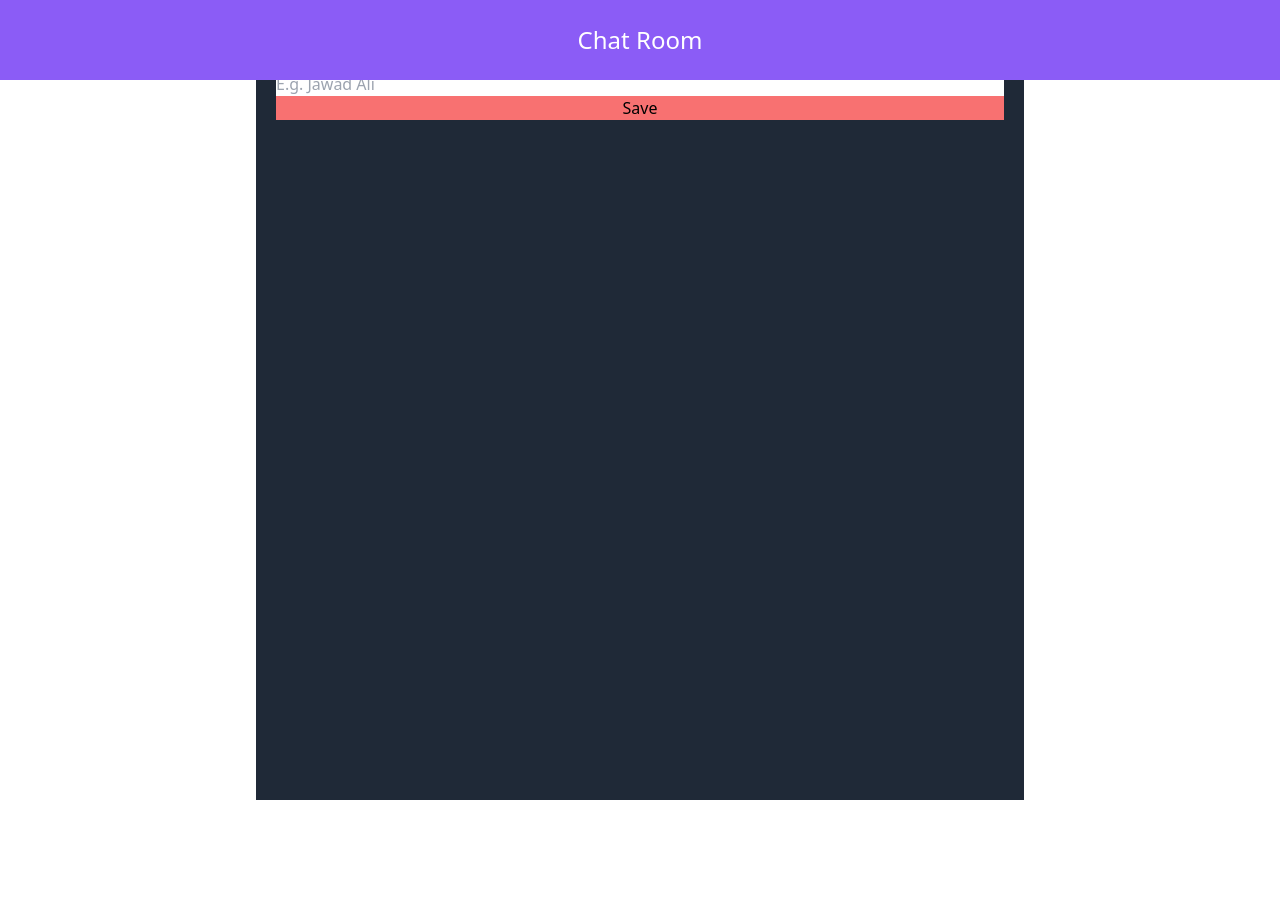
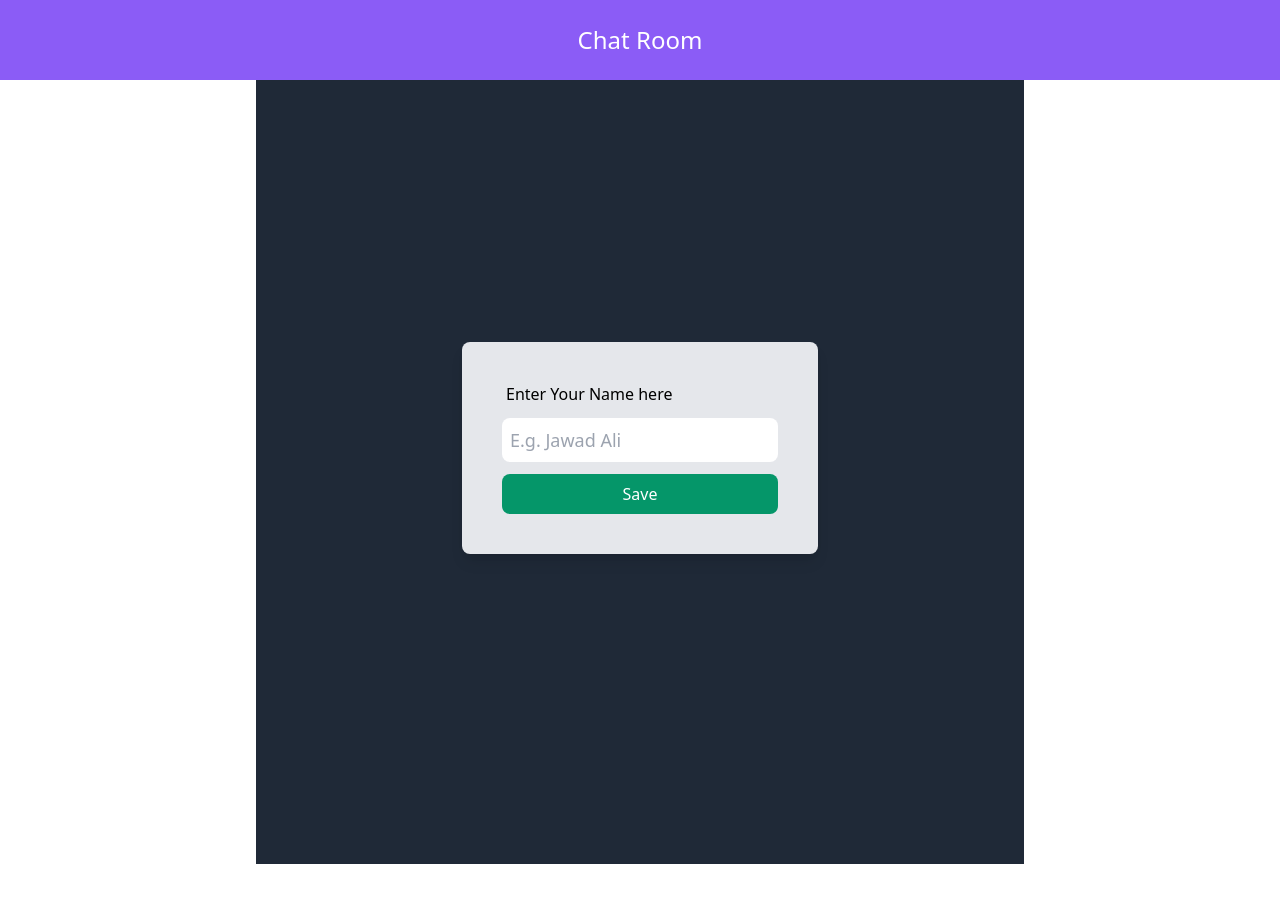
Before and after one commit to thejawadali/chat-room, a React (Create React App) app: page / in a window 1280 px wide. Shown: the top 902 px of the page. Before the commit the page ends 800 px from the top, so only its background shows below. Built offline with nearby package versions, Linux system fonts and the light colour scheme.

Commit message:
fixed login screen design

```diff
--- a/src/App.js
+++ b/src/App.js
@@ -9,6 +9,10 @@ function App () {
 
   function saveName ( event ) {
     event.preventDefault()
+    if ( !name ) {
+      console.warn( "Enter Name" )
+      return
+    }
     localStorage.clear()
     localStorage.setItem( "name", name )
     setName( "" )
@@ -28,11 +32,11 @@ function App () {
       {/* Main Starts here */}
       <main className="px-5 pb-16 relative top-12">
         {localStorage.getItem( "name" ) ? <ChatRoom /> :
-          <div className="w-full bg-yellow-500 flex justify-center items-center">
-            <form onSubmit={saveName} className="w-full bg-green-500 flex flex-col">
-              <label htmlFor="name">Enter Your Name</label>
-              <input value={name} onChange={( e ) => { setName( e.target.value ) }} type="text" placeholder="E.g. Jawad Ali" id="name" />
-              <button className="bg-red-400">Save</button>
+          <div className="w-full h-screen flex justify-center items-center">
+            <form onSubmit={saveName} className="bg-gray-200 shadow-lg rounded-lg flex flex-col p-10">
+              <label className="ml-1" htmlFor="name">Enter Your Name here</label>
+              <input value={name} onChange={( e ) => { setName( e.target.value ) }} type="text" id="name" placeholder="E.g. Jawad Ali" className="text-lg p-2 my-3 rounded-lg" />
+              <button type="submit" className="bg-green-600 p-2 rounded-lg text-white">Save</button>
             </form>
           </div>
         }
```
